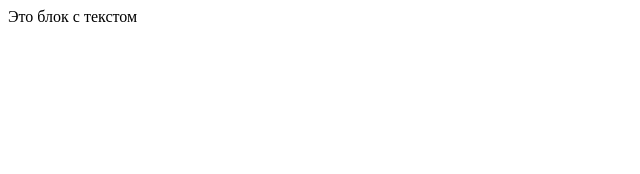
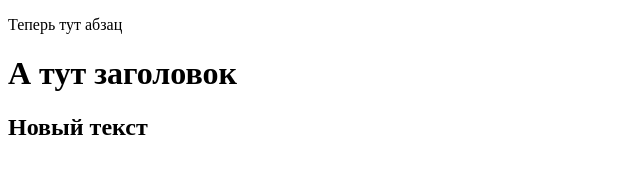
Before and after one commit to ofitser/testRep, a plain HTML site: page index.html in a window 1280 px wide. Shown: the whole page, without its empty margins (0-640 px from the left). Drawn offline with Linux system fonts and the light colour scheme.

Commit message:
add: h1 h2 p

```diff
--- a/index.html
+++ b/index.html
@@ -6,6 +6,8 @@
     <title>Document</title>
   </head>
   <body>
-    <div>Это блок с текстом</div>
+    <p>Теперь тут абзац</p>
+    <h1>А тут заголовок</h1>
+    <h2>Новый текст</h2>
   </body>
 </html>
```
